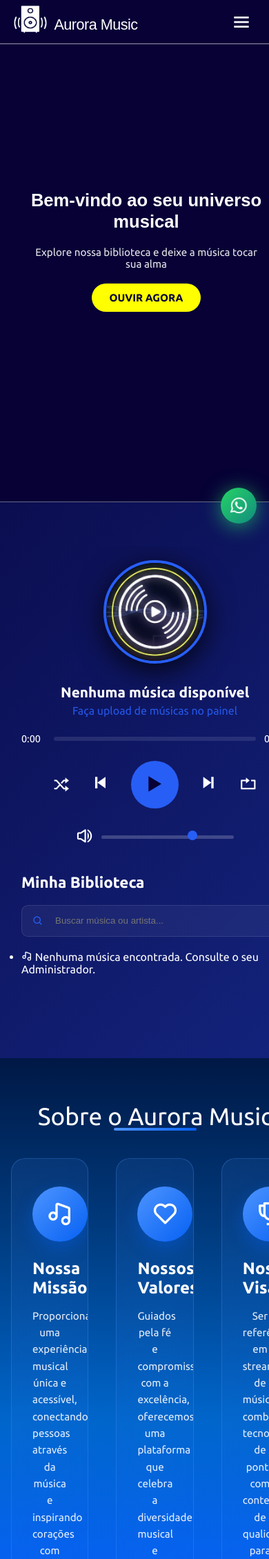
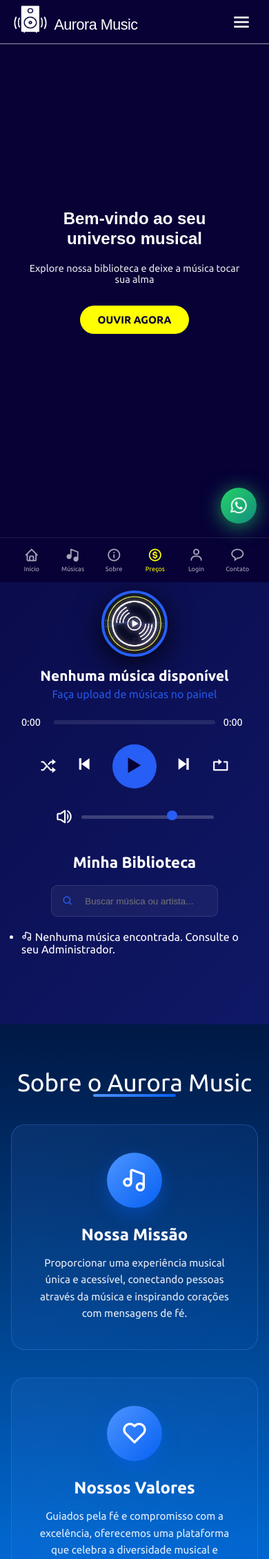
Before and after one commit to x-gyba/AuroraMusic, a PHP site: page /Aurora-Music/ in a window 390 px wide. Shown: the top 2260 px of the page at 69% size. Run offline with PHP 8.4, Linux system fonts and the light colour scheme; data comes from the database, SQL or seed files in the repository; data that the repository does not hold is empty; some web fonts are replaced.

Commit message:
Add files via upload

```diff
--- a/Aurora-Music/assets/css/style.css
+++ b/Aurora-Music/assets/css/style.css
@@ -128,7 +128,7 @@ section,
   min-width: 0;
 }
 
-/* ── Logo ── */
+/* Logo */
 .logo-area {
   display: flex;
   flex-direction: column;
@@ -175,7 +175,7 @@ section,
   }
 }
 
-/* ── Versículo ── */
+/* Versículo */
 .container-inline h2 {
   font-family: "Google Sans", sans-serif;
   font-size: 1.1rem;
@@ -309,7 +309,6 @@ section,
 }
 
 /* Player Desktop  */
-
 .player-section {
   display: flex;
   flex-direction: column;
@@ -386,7 +385,7 @@ section,
   opacity: 0.9;
 }
 
-/*  Barra de Progresso */
+/* Barra de Progresso */
 .progress-container {
   display: flex;
   align-items: center;
@@ -414,7 +413,7 @@ section,
   min-width: 2.2rem;
 }
 
-/*  Controles  */
+/* Controles  */
 .controls {
   display: flex;
   justify-content: center;
@@ -444,7 +443,7 @@ section,
   font-size: 2rem;
 }
 
-/*  Play Button  */
+/* Play Button  */
 .play-btn {
   width: 4.3rem;
   height: 4.3rem;
@@ -461,7 +460,7 @@ section,
   transform: scale(1.05);
 }
 
-/*  Volume  */
+/* Volume  */
 .volume-control {
   display: flex;
   align-items: center;
@@ -543,7 +542,7 @@ section,
   }
 }
 
-/*  Playlist  */
+/* Playlist  */
 .section-title-playlist {
   margin: 2.5rem 0 1.25rem;
   font-size: 1.4rem;
@@ -613,9 +612,11 @@ section,
       #0066cc 60%,
       #0661f3 85%,
       #1d4ed8 100%);
-      width:100%;
-      margin: 0 auto 1rem;
-      }
+  width: 100%;
+  max-width: 100%;
+  overflow: hidden;
+  margin: 0 auto 1rem;
+}
 
 .about-content {
   text-align: center;
@@ -641,7 +642,6 @@ section,
   height: 0.25rem;
   background: linear-gradient(90deg, #4d94ff, #0661f3);
   border-radius: 0.125rem;
-
 }
 
 .about-grid {
@@ -649,6 +649,8 @@ section,
   grid-template-columns: repeat(3, 1fr);
   gap: 2.5rem;
   margin-top: 1rem;
+  width: 100%;
+  box-sizing: border-box;
 }
 
 .about-card {
@@ -729,6 +731,9 @@ section,
   padding: 4rem 0;
   background: linear-gradient(135deg, rgba(37, 99, 235, 0.15), rgba(0, 0, 0, 0.35));
   position: relative;
+  width: 100%;
+  max-width: 100%;
+  overflow: hidden;
 }
 
 .pricing-section .section-title {
@@ -751,15 +756,18 @@ section,
   transform: translateX(-50%);
   width: 6.25rem;
   height: 0.25rem;
- }
+}
 
 .pricing-grid {
   display: grid;
   grid-template-columns: repeat(3, 1fr);
   gap: 2rem;
   max-width: 68.75rem;
+  width: 100%;
   margin: 0 auto;
   align-items: start;
+  padding: 0 1.25rem;
+  box-sizing: border-box;
 }
 
 .pricing-card {
@@ -928,6 +936,9 @@ section,
 .contact-section {
   padding: 2rem 0;
   background: linear-gradient(to bottom, #0a1628 0%, #1a2942 50%, #2a3c5a 100%);
+  width: 100%;
+  max-width: 100%;
+  overflow: hidden;
 }
 
 .contact-section .section-title {
@@ -952,6 +963,8 @@ section,
   width: 100%;
   max-width: 62.5rem;
   margin: 0 auto;
+  padding: 0 1.25rem;
+  box-sizing: border-box;
 }
 
 .contact-info-cards {
@@ -1251,7 +1264,9 @@ section,
   font-size: 0.8rem;
 }
 
-/* Mobile ≤ 768px */
+/* =============================================
+   Mobile ≤ 768px
+============================================= */
 @media (max-width: 768px) {
   :root {
     --header-height: 3.5rem;
@@ -1283,10 +1298,9 @@ section,
     padding: 0 1rem !important;
   }
 
-  /*  Header */
+  /* Header */
   .header {
     height: var(--header-height);
-    padding: 0;
     display: flex;
     align-items: center;
     overflow: hidden;
@@ -1333,7 +1347,7 @@ section,
     display: none;
   }
 
-  /*  Hamburger */
+  /* Hamburger */
   .menu-toggle {
     display: flex;
     align-items: center;
@@ -1345,23 +1359,21 @@ section,
     z-index: 1002;
   }
 
-  /*  Nav lateral */
+  /* Nav lateral */
   .nav {
     position: fixed;
     top: calc(var(--header-height) + 0.8rem);
     left: -100%;
     width: 70vw;
     max-width: 15rem;
-    height: auto;
     max-height: calc(100vh - var(--header-height));
     background: var(--deep-blue);
     flex-direction: column;
-    align-items: stretch;
     padding: 0.25rem 0;
     z-index: 9998;
-    border-right: 1px solid rgba(255, 255, 255, 0.15);
-    border-bottom: 1px solid rgba(255, 255, 255, 0.15);
-    box-shadow: 0.25rem 0 1.5rem rgba(0, 0, 0, 0.5);
+    border-right: 1px solid rgba(255,255,255,0.15);
+    border-bottom: 1px solid rgba(255,255,255,0.15);
+    box-shadow: 0.25rem 0 1.5rem rgba(0,0,0,0.5);
     transition: left 0.3s ease;
     overflow-y: auto;
   }
@@ -1373,37 +1385,30 @@ section,
   .nav a {
     font-size: 0.9rem;
     padding: 0.5rem 1rem;
-    border-bottom: 1px solid rgba(255, 255, 255, 0.08);
+    border-bottom: 1px solid rgba(255,255,255,0.08);
     width: 100%;
     text-align: left;
-    border-radius: 0;
-    white-space: normal;
-    font-style: normal;
-    line-height: 1.2;
   }
 
   .nav a::after {
     display: none;
   }
 
-  /*  Hero Mobile */
+  /* Hero */
   .hero {
-    min-height: calc(100dvh - var(--header-height) - 60px);
+    min-height: calc(100dvh - var(--header-height));
     display: flex;
     align-items: center;
     justify-content: center;
-    padding: 0 1rem;
     background: var(--deep-blue);
-  }
-
+    padding: 0 1.5rem;
+    overflow: hidden;
+  }
 
   .hero .container {
     display: grid;
     place-items: center;
     width: 100%;
-    max-width: 1200px;
-    margin: 0 auto;
-    padding: 0 1rem;
   }
 
   .hero-content {
@@ -1412,33 +1417,192 @@ section,
     text-align: center;
     gap: 1.25rem;
     width: 100%;
-    max-width: 360px;
-    margin-left: auto;
-    margin-right: auto;
   }
 
   .hero-content h2 {
-    font-size: clamp(1.6rem, 5.5vw, 2.2rem);
+    font-size: clamp(1.5rem, 5.5vw, 2.2rem);
     line-height: 1.2;
-    margin: 0;
   }
 
   .hero-content p {
-    font-size: clamp(0.95rem, 3.5vw, 1.1rem);
+    font-size: clamp(0.9rem, 3.5vw, 1.1rem);
     opacity: 0.9;
-    margin: 0;
-    max-width: 340px;
-    /* Mantém alinhado com o título */
   }
 
   .btn-primary {
     padding: 0.75rem 1.6rem;
     font-size: 0.95rem;
-    text-decoration: none;
-    margin: 0 auto;
-    /* Reforça centralização */
-  }
-
-
-
-}
+    text-align: center;
+  }
+
+  /* Player */
+  .player-section {
+    display: flex;
+    flex-direction: column;
+    align-items: center;
+    width: 100%;
+    padding: 1rem 0 calc(var(--bottomnav-height) + 1rem);
+  }
+
+  .player-container {
+    width: 100%;
+    display: flex;
+    flex-direction: column;
+    align-items: center;
+  }
+
+  .album-art {
+    width: 6rem;
+    height: 6rem;
+    margin-bottom: 1rem;
+    border-radius: 50%;
+    border: 0.25rem solid var(--primary-color);
+    overflow: hidden;
+  }
+
+  .controls {
+    display: flex;
+    justify-content: center;
+    gap: 1.25rem;
+    width: 100%;
+  }
+
+  .play-btn {
+    width: 4rem;
+    height: 4rem;
+    border-radius: 50%;
+    background: var(--primary-color);
+  }
+
+  /* Playlist */
+  .playlist {
+    width: 100%;
+  }
+
+  .playlist-item {
+    display: flex;
+    align-items: center;
+    gap: 0.9rem;
+    padding: 0.5rem;
+  }
+
+  /* Sobre */
+  .about-grid {
+   grid-template-columns: 1fr;
+  }
+
+  /* Preços */
+  .pricing-grid {
+   grid-template-columns: 1fr;
+  }
+
+  /* Contato */
+  .contact-info-cards {
+    grid-template-columns: 1fr;
+  }
+
+  /* Footer */
+  .footer-content {
+   grid-template-columns: 1fr;
+  }
+
+  .mobile-only {
+    display: list-item;
+  }
+
+  .whatsapp-float {
+    bottom: calc(var(--bottomnav-height) + 0.725rem);
+    right: 0.75rem;
+    width: 3rem;
+    height: 3rem;
+  }
+
+  /* Bottom Nav */
+  .mobile-nav-scroll {
+    display: flex;
+    position: fixed;
+    bottom: 0;
+    left: 0;
+    right: 0;
+    flex-direction: column;
+    z-index: 1000;
+    background: var(--deep-blue);
+    border-top: 1px solid rgba(255, 255, 255, 0.1);
+    width: 100%;
+    padding: 0;
+    backdrop-filter: blur(20px);
+  }
+
+  .mobile-nav-scroll .nav-scroll-container {
+    height: var(--bottomnav-height);
+    display: flex;
+    flex-direction: row;
+    justify-content: space-between;
+    align-items: stretch;
+    width: 100%;
+    padding: 0 1rem;
+    box-sizing: border-box;
+  }
+
+  .mobile-nav-scroll a {
+    all: unset;
+    flex: 1 1 0;
+    display: flex;
+    flex-direction: column;
+    align-items: center;
+    justify-content: center;
+    gap: 0.18rem;
+    color: rgba(255, 255, 255, 0.65);
+    font-size: 0.58rem;
+    font-family: "Ubuntu", sans-serif;
+    cursor: pointer;
+    transition: color 0.2s ease;
+    height: 100%;
+  }
+
+  .mobile-nav-scroll a i {
+    font-size: 1.35rem;
+  }
+
+  .mobile-nav-scroll a.active {
+    color: var(--yellow);
+  }
+
+}
+
+/* =============================================
+   iPhone ≤ 375px
+============================================= */
+@media (max-width: 375px) {
+  .hero-content h2 {
+    font-size: 1.45rem;
+  }
+
+  .main-logo {
+    width: 2.8rem;
+    height: 2.8rem;
+  }
+}
+
+/* =============================================
+   iPhone 5
+============================================= */
+@media (device-height: 568px) and (device-width: 320px) {
+  :root {
+    --header-height: 3rem;
+  }
+
+  .hero-content h2 {
+    font-size: 1.35rem;
+  }
+}
+
+/* =============================================
+   Landscape
+============================================= */
+@media (max-width: 768px) and (orientation: landscape) {
+  .hero {
+    min-height: auto;
+    padding: 2rem 1rem;
+  }
+}
--- a/Aurora-Music/assets/js/script.js
+++ b/Aurora-Music/assets/js/script.js
@@ -317,12 +317,24 @@ document.addEventListener("DOMContentLoaded", () => {
     });
   });
 
-  // Prevent browser back navigation from leaving the landing page.
-  history.replaceState(null, "", window.location.href);
-  history.pushState(null, "", window.location.href);
-  window.addEventListener("popstate", () => {
+  // Bloqueia o botão Voltar APENAS na página principal (index.php / raiz Aurora-Music).
+  // Em outras páginas (dashboard.php, login.php, etc.) a navegação funciona normalmente.
+  const path = window.location.pathname;
+  const isIndexPage =
+    /\/Aurora-Music\/?$/.test(path) ||
+    /\/Aurora-Music\/index\.php$/.test(path) ||
+    /\/Aurora-Music\/index\.html$/.test(path) ||
+    path === "/" ||
+    path === "/index.php" ||
+    path === "/index.html";
+
+  if (isIndexPage) {
+    history.replaceState(null, "", window.location.href);
     history.pushState(null, "", window.location.href);
-  });
+    window.addEventListener("popstate", () => {
+      history.pushState(null, "", window.location.href);
+    });
+  }
 
   setViewportHeight();
   fetchPromos();
```
